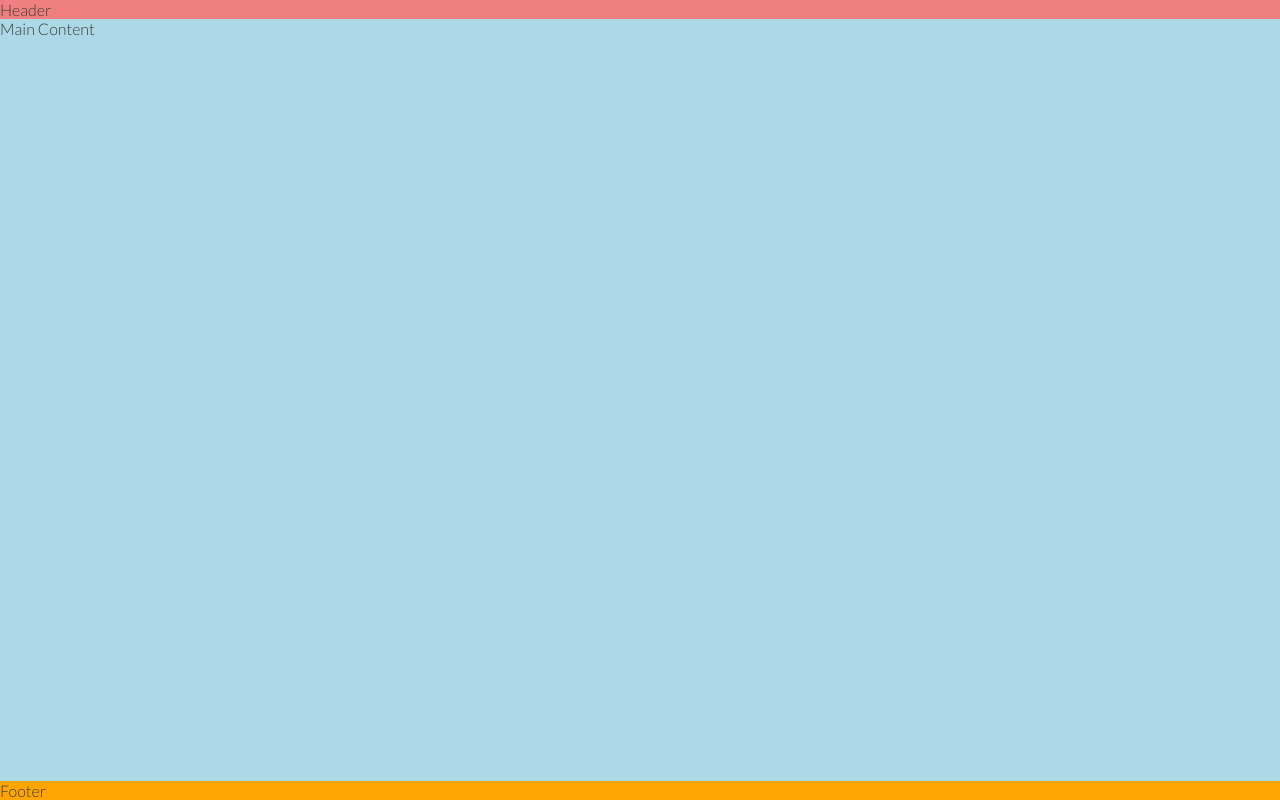
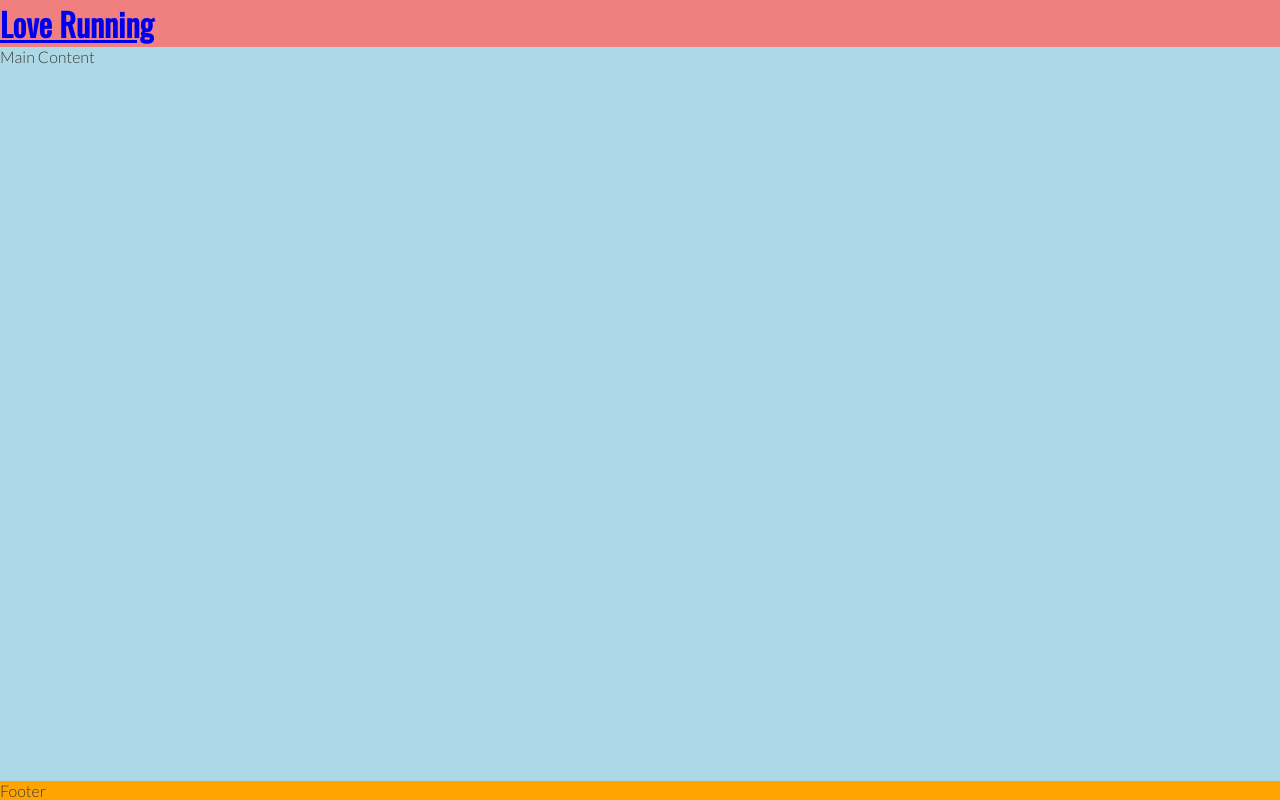
Before and after one commit to luckyfrappe/love-running, a plain HTML site: page index.html in a window 1280 px wide. Drawn offline with nearby package versions, Linux system fonts and the light colour scheme.

Commit message:
Add logo to header and apply Oswald font

```diff
--- a/assets/css/style.css
+++ b/assets/css/style.css
@@ -22,6 +22,10 @@ body {
 header {
     background-color: lightcoral;
 }
+
+h1 {
+    font-family: oswald, sans-serif;
+}
 /* Main content */
 main {
     background-color: lightblue;
--- a/index.html
+++ b/index.html
@@ -32,7 +32,9 @@
   <body>
     <!-- Header-->
     <header>
-        Header
+        <a href="index.html">
+          <h1 id="logo">Love Running</h1>
+        </a>
     </header>
     <!-- Main content -->
     <main>
```
